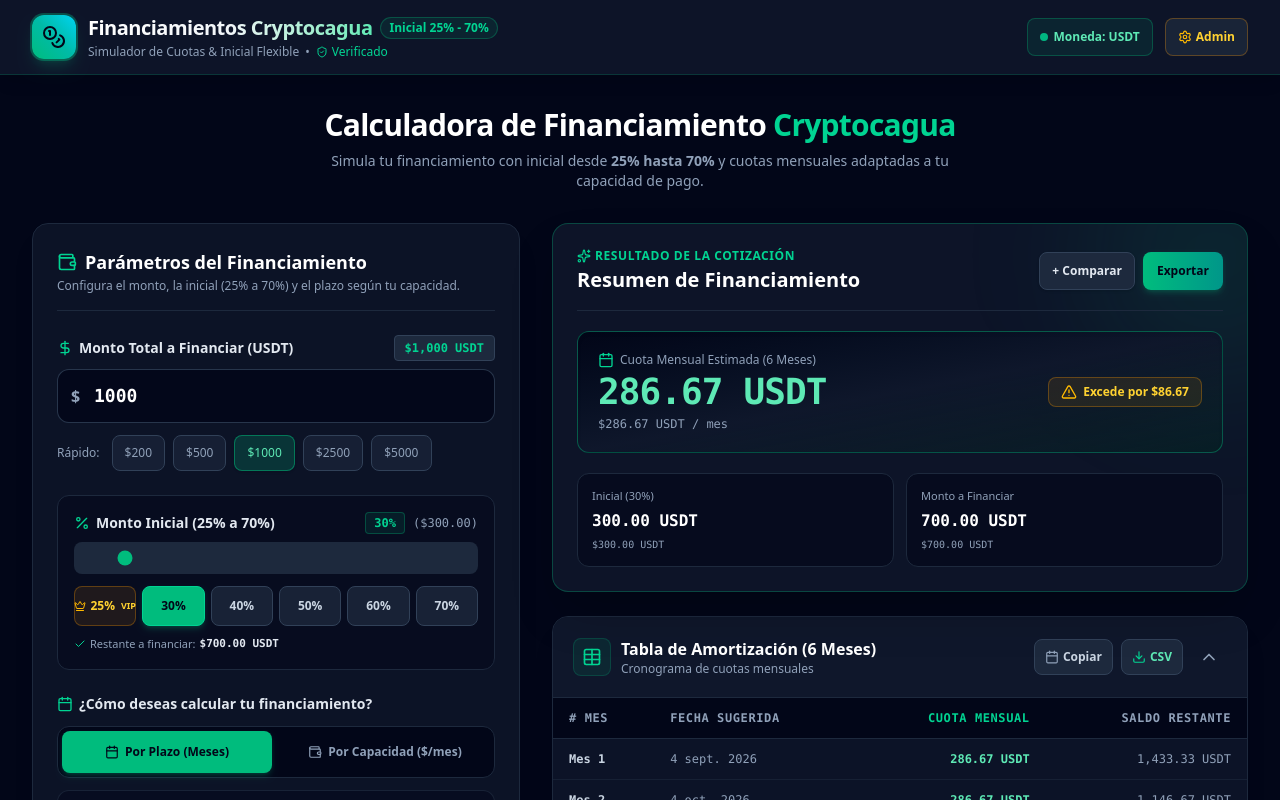
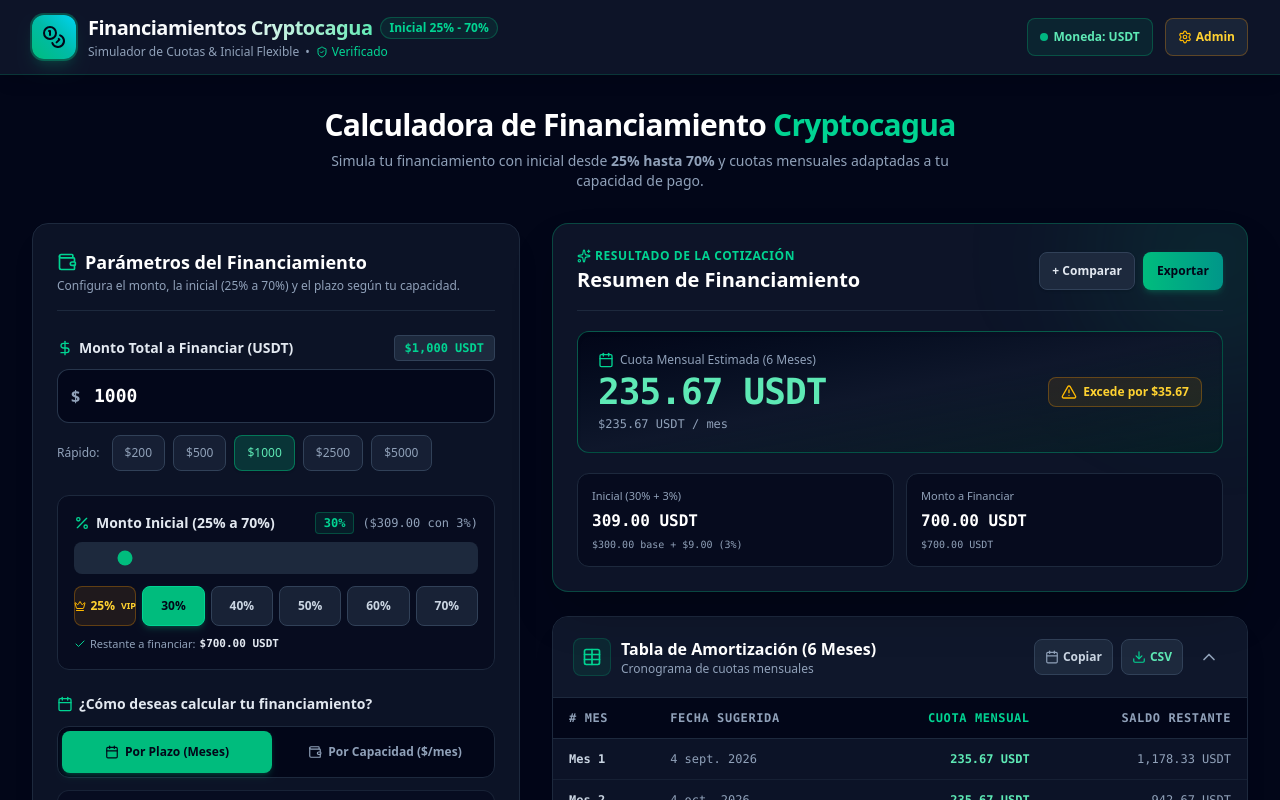
Before and after one commit to cryptocagua888/cryptocagua-calculadora-finaciamientos, a React (Vite) app: page / in a window 1280 px wide. Shown: the top 800 px of the page. Built offline with nearby package versions, Linux system fonts and the light colour scheme.

Commit message:
feat: add configurable initial fee to financing
- Added `initialFeeRate` to tier configuration (default 3%).
- Updated calculator to apply fee to the initial payment.
- Updated UI to display breakdown of base initial amount vs. fee.
- Added fee configuration input in Admin panel.

```diff
--- a/src/App.tsx
+++ b/src/App.tsx
@@ -28,8 +28,8 @@ export default function App() {
   // Compute live financing result
   const result = useMemo(() => calculateFinancing(params), [params]);
 
-  // Monthly interest fee in USDT
-  const monthlyInterestFee = result.totalAmount * (result.monthlyInterestPercentage / 100);
+  // Monthly interest fee in USDT (applied to financed amount)
+  const monthlyInterestFee = result.financedAmount * (result.monthlyInterestPercentage / 100);
 
   const handleParamChange = (updated: Partial<FinancingParams>) => {
     setParams((prev) => ({ ...prev, ...updated }));
--- a/src/components/AdminModal.tsx
+++ b/src/components/AdminModal.tsx
@@ -133,7 +133,29 @@ export const AdminModal: React.FC<AdminModalProps> = ({
             </div>
 
             <div className="space-y-3">
-              <p className="text-slate-300 font-semibold flex items-center gap-1.5">
+              {/* Initial Fee config */}
+              <div className="bg-amber-950/20 border border-amber-500/30 rounded-xl p-3.5 space-y-2">
+                <div className="flex justify-between items-center">
+                  <span className="font-bold text-amber-300">Recargo Aplicado a la Inicial (%)</span>
+                  <span className="text-xs font-mono font-bold text-amber-300 bg-slate-900 px-2 py-0.5 rounded border border-slate-700">
+                    {tempConfig.initialFeeRate ?? 3}%
+                  </span>
+                </div>
+                <div className="flex items-center gap-2">
+                  <span className="text-slate-400">Recargo %:</span>
+                  <input
+                    type="number"
+                    step="0.5"
+                    min="0"
+                    max="100"
+                    value={tempConfig.initialFeeRate ?? 3}
+                    onChange={(e) => setTempConfig({ ...tempConfig, initialFeeRate: parseFloat(e.target.value) || 0 })}
+                    className="w-full px-3 py-1.5 bg-slate-900 border border-slate-700 rounded-lg text-white font-mono text-sm font-bold focus:outline-none focus:ring-1 focus:ring-amber-400"
+                  />
+                </div>
+              </div>
+
+              <p className="text-slate-300 font-semibold flex items-center gap-1.5 pt-1">
                 <Percent className="w-4 h-4 text-emerald-400" />
                 Tasas de Ganancia por Tramos de Monto:
               </p>
--- a/src/components/CalculatorForm.tsx
+++ b/src/components/CalculatorForm.tsx
@@ -18,7 +18,12 @@ export const CalculatorForm: React.FC<CalculatorFormProps> = ({
   const PRESET_INITIALS = [25, 30, 40, 50, 60, 70];
   const PRESET_MONTHS = [1, 2, 3, 6, 9, 12, 18, 24];
 
-  const { rate: currentGainPct, tierLabel } = getGainRateForAmount(params.totalAmount, params.tierConfig || DEFAULT_GAIN_TIERS);
+  const baseInitial = params.totalAmount * (params.initialPercentage / 100);
+  const financedAmount = params.totalAmount - baseInitial;
+  const initialFeeRate = params.tierConfig?.initialFeeRate ?? 3;
+  const initialWithFee = baseInitial * (1 + initialFeeRate / 100);
+
+  const { rate: currentGainPct, tierLabel } = getGainRateForAmount(financedAmount, params.tierConfig || DEFAULT_GAIN_TIERS);
 
   const handleInitialChange = (pct: number) => {
     const clamped = Math.min(Math.max(pct, 25), 70);
@@ -109,7 +114,7 @@ export const CalculatorForm: React.FC<CalculatorFormProps> = ({
                 {params.initialPercentage}%
               </span>
               <span className="text-xs font-mono text-slate-400 hidden sm:inline">
-                (${(params.totalAmount * (params.initialPercentage / 100)).toLocaleString('en-US', { minimumFractionDigits: 2, maximumFractionDigits: 2 })})
+                (${initialWithFee.toLocaleString('en-US', { minimumFractionDigits: 2, maximumFractionDigits: 2 })} con {initialFeeRate}%)
               </span>
             </div>
           </div>
--- a/src/components/ExportModal.tsx
+++ b/src/components/ExportModal.tsx
@@ -21,7 +21,7 @@ export const ExportModal: React.FC<ExportModalProps> = ({
   const quoteText = `🚀 *COTIZACIÓN DE FINANCIAMIENTO CRYPTOCAGUA* 🚀
 ----------------------------------------
 📌 *Monto Total:* ${formatCurrency(result.totalAmount)}
-💵 *Inicial Seleccionada (${result.initialPercentage}%):* ${formatCurrency(result.initialAmount)}
+💵 *Inicial Seleccionada (${result.initialPercentage}% + ${result.initialFeePercentage}%):* ${formatCurrency(result.initialAmount)}
 💳 *Monto a Financiar:* ${formatCurrency(result.financedAmount)}
 ----------------------------------------
 📅 *Plazo:* ${result.calculatedMonths} Meses
--- a/src/components/ResultSummary.tsx
+++ b/src/components/ResultSummary.tsx
@@ -115,14 +115,14 @@ export const ResultSummary: React.FC<ResultSummaryProps> = ({
             result.isVipInitial ? 'bg-amber-950/20 border-amber-500/40' : 'bg-slate-950/60 border-slate-800'
           }`}>
             <span className="text-[11px] font-medium text-slate-400 flex items-center justify-between">
-              <span>Inicial ({result.initialPercentage}%)</span>
+              <span>Inicial ({result.initialPercentage}% + {result.initialFeePercentage}%)</span>
               {result.isVipInitial && <Crown className="w-3 h-3 text-amber-400" />}
             </span>
             <span className="text-sm sm:text-base font-bold font-mono text-white block truncate">
               {formattedInitial}
             </span>
             <span className="text-[10px] text-slate-400 block font-mono">
-              ${result.initialAmount.toFixed(2)} USDT
+              ${result.baseInitialAmount.toFixed(2)} base + ${result.initialFee.toFixed(2)} ({result.initialFeePercentage}%)
             </span>
           </div>
 
--- a/src/types.ts
+++ b/src/types.ts
@@ -6,6 +6,7 @@ export interface GainTierConfig {
   tier3Max: number; // default 5000
   tier3Rate: number; // default 14%
   tier4Rate: number; // default 10%
+  initialFeeRate?: number; // default 3%
 }
 
 export interface FinancingParams {
@@ -31,6 +32,9 @@ export interface PaymentScheduleItem {
 
 export interface FinancingResult {
   totalAmount: number;
+  baseInitialAmount: number;
+  initialFee: number;
+  initialFeePercentage: number;
   initialAmount: number;
   initialPercentage: number;
   financedAmount: number;
--- a/src/utils/calculator.ts
+++ b/src/utils/calculator.ts
@@ -8,6 +8,7 @@ export const DEFAULT_GAIN_TIERS: GainTierConfig = {
   tier3Max: 5000,
   tier3Rate: 14,
   tier4Rate: 10,
+  initialFeeRate: 3,
 };
 
 export function getGainRateForAmount(amount: number, config: GainTierConfig = DEFAULT_GAIN_TIERS): { rate: number; tierLabel: string } {
@@ -26,19 +27,25 @@ export function calculateFinancing(params: FinancingParams): FinancingResult {
   const { totalAmount, initialPercentage, termMonths, monthlyCapacity, calculationMode, tierConfig } = params;
 
   const activeTiers = tierConfig || DEFAULT_GAIN_TIERS;
-  const { rate: gainPercentage, tierLabel: appliedTierLabel } = getGainRateForAmount(totalAmount, activeTiers);
-  const gainRateDecimal = gainPercentage / 100;
 
   // Ensure initial percentage is strictly between 25% and 70%
   const clampedInitialPct = Math.min(Math.max(initialPercentage, 25), 70);
-  const initialAmount = totalAmount * (clampedInitialPct / 100);
-  const financedAmount = totalAmount - initialAmount;
+  const baseInitialAmount = totalAmount * (clampedInitialPct / 100);
+  const initialFeeRate = activeTiers.initialFeeRate ?? 3;
+  const initialFee = baseInitialAmount * (initialFeeRate / 100); // configurable fee on initial amount (default 3%)
+  const initialAmount = baseInitialAmount + initialFee; // Total initial payable
+
+  const financedAmount = totalAmount - baseInitialAmount;
+
+  // Tier interest rate evaluated on financed amount
+  const { rate: gainPercentage, tierLabel: appliedTierLabel } = getGainRateForAmount(financedAmount, activeTiers);
+  const gainRateDecimal = gainPercentage / 100;
 
   let months = termMonths;
   let monthlyPayment = 0;
 
-  // Monthly gain fee based on total amount
-  const monthlyInterestFee = totalAmount * gainRateDecimal;
+  // Monthly gain fee based on financed amount
+  const monthlyInterestFee = financedAmount * gainRateDecimal;
 
   if (calculationMode === 'capacity') {
     if (monthlyCapacity > monthlyInterestFee && financedAmount > 0) {
@@ -56,7 +63,7 @@ export function calculateFinancing(params: FinancingParams): FinancingResult {
   }
 
   const totalInterestAmount = monthlyInterestFee * months;
-  const totalToPayWithInterest = totalAmount + totalInterestAmount;
+  const totalToPayWithInterest = totalAmount + totalInterestAmount + initialFee;
 
   // Build Payment Schedule
   const schedule: PaymentScheduleItem[] = [];
@@ -96,6 +103,9 @@ export function calculateFinancing(params: FinancingParams): FinancingResult {
 
   return {
     totalAmount,
+    baseInitialAmount,
+    initialFee,
+    initialFeePercentage: initialFeeRate,
     initialAmount,
     initialPercentage: clampedInitialPct,
     financedAmount,
```
